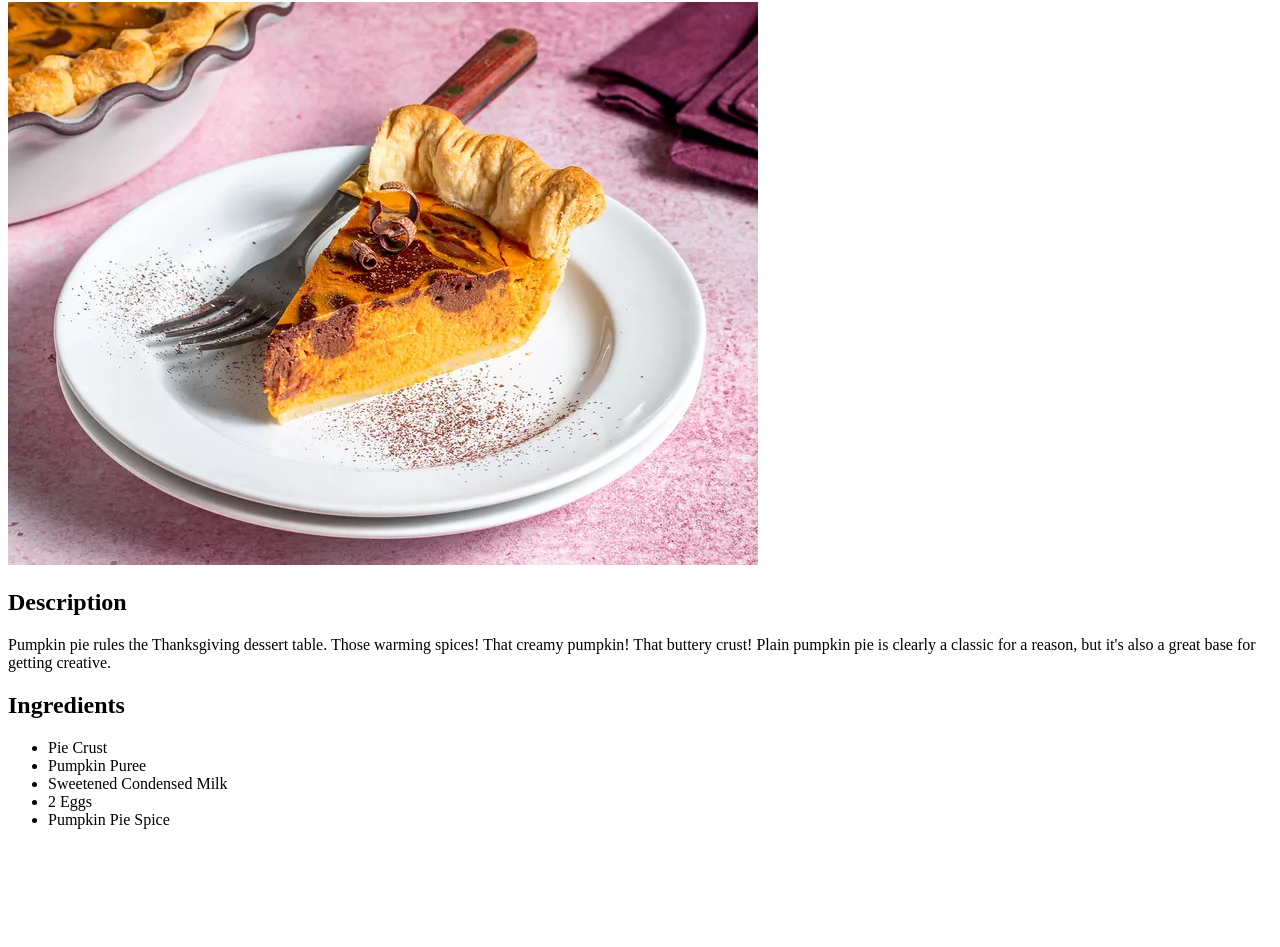
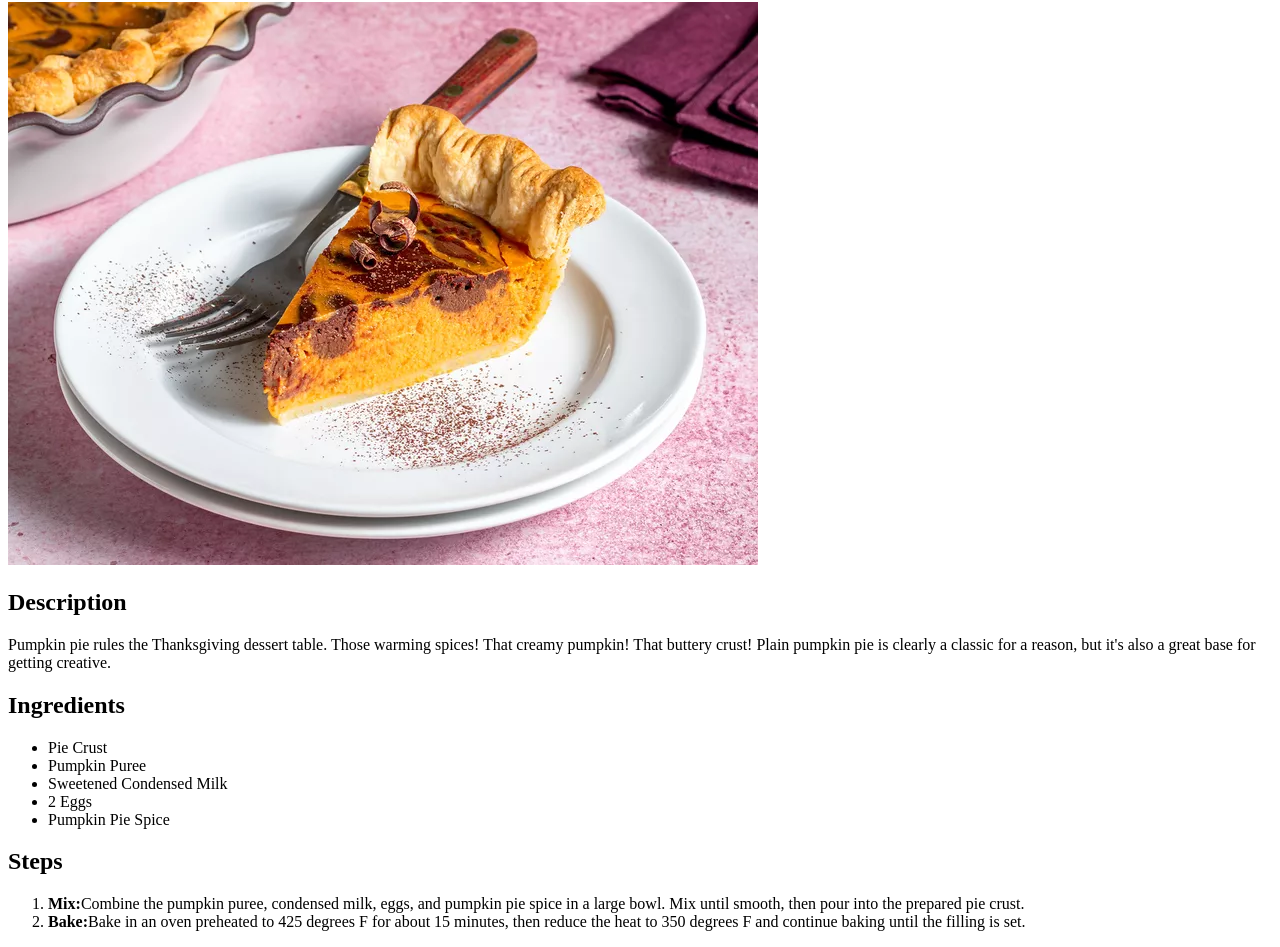
Before and after one commit to zelisturkyilmaz/odin-recipes, a plain HTML site: page recipes/pumpkin-pie.html in a window 1280 px wide. Shown: the part 78-1025 px from the top of the page. Before the commit the page ends 923 px from the top, so only its background shows below. Drawn offline with Linux system fonts and the light colour scheme.

Commit message:
Add steps section to pumpkin-pie.html

```diff
--- a/recipes/pumpkin-pie.html
+++ b/recipes/pumpkin-pie.html
@@ -19,5 +19,10 @@
         <li>2 Eggs</li>
         <li>Pumpkin Pie Spice</li>
     </ul>
+    <h2>Steps</h2>
+    <ol>
+        <li><strong>Mix:</strong>Combine the pumpkin puree, condensed milk, eggs, and pumpkin pie spice in a large bowl. Mix until smooth, then pour into the prepared pie crust.</li>
+        <li><strong>Bake:</strong>Bake in an oven preheated to 425 degrees F for about 15 minutes, then reduce the heat to 350 degrees F and continue baking until the filling is set.</li>
+    </ol>
 </body>
 </html>
```
